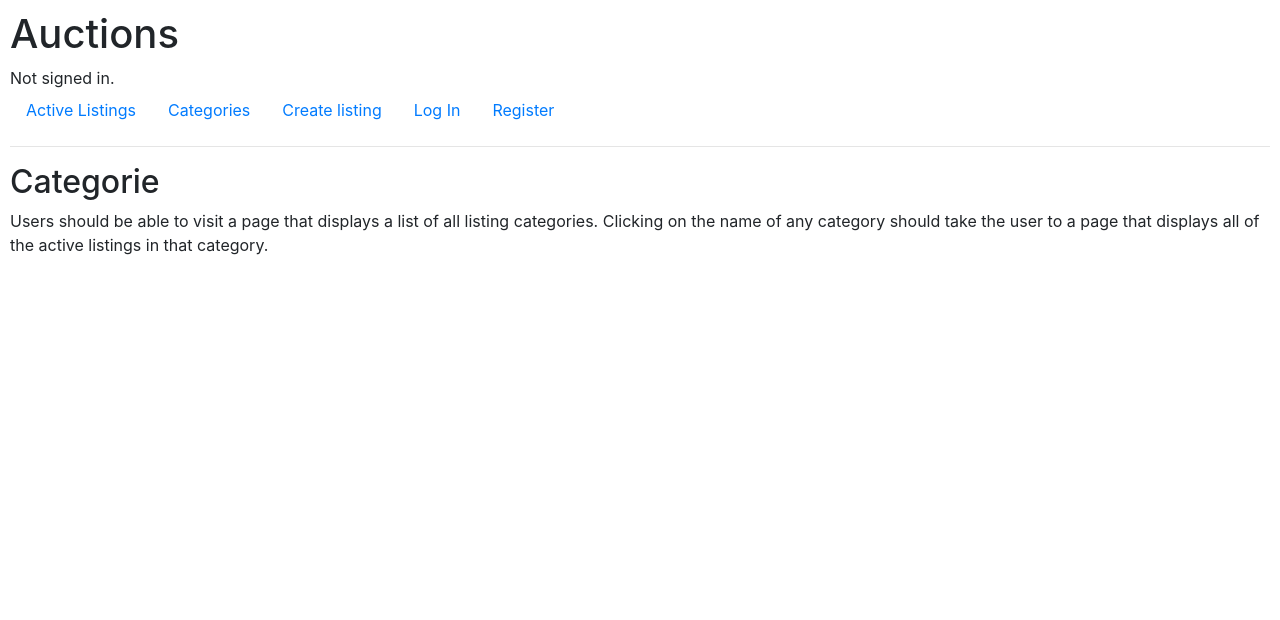
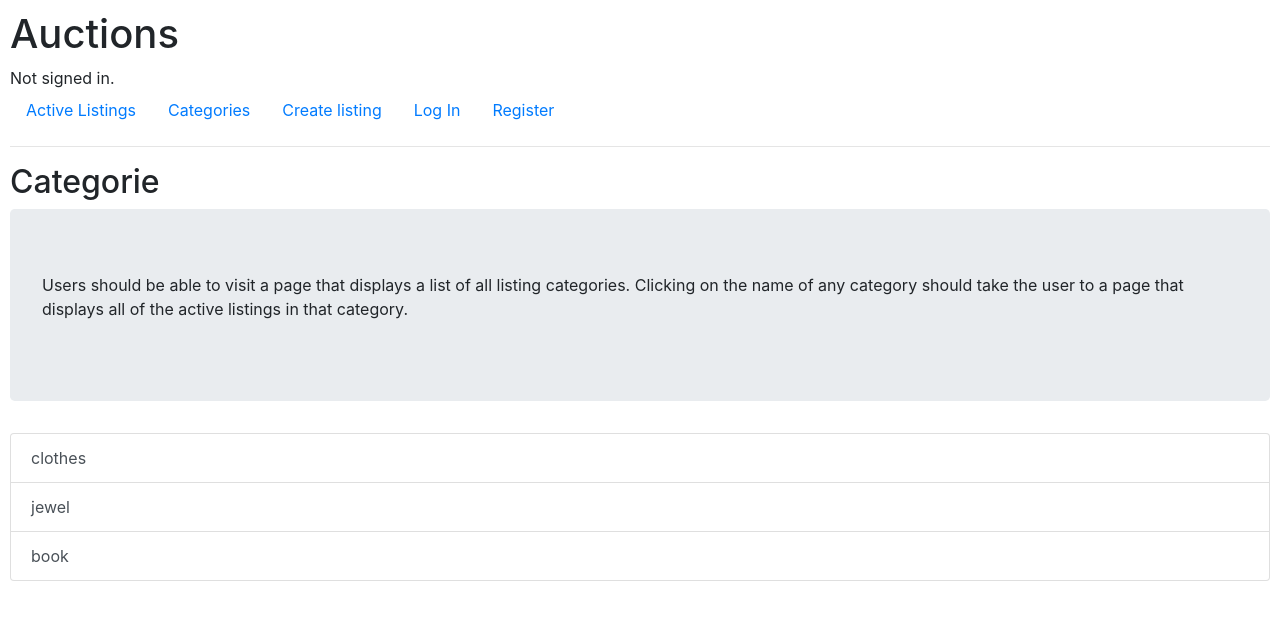
Before and after one commit to JadeRebecca/commerce, a Django app: page /categorie in a window 1280 px wide. Shown: the top 620 px of the page. Run offline with Django 3.2, Linux system fonts and the light colour scheme; data comes from the database, SQL or seed files in the repository; some libraries are stand-ins or nearby versions.

Commit message:
display categorie list

```diff
--- a/auctions/templates/auctions/categorie.html
+++ b/auctions/templates/auctions/categorie.html
@@ -3,9 +3,16 @@
 {% block body %}
 
     <h2>Categorie</h2>
-    <p>Users should be able to visit a page that displays a list of all listing categories.
+
+    <div class="jumbotron">
+        <p>Users should be able to visit a page that displays a list of all listing categories.
         Clicking on the name of any category should take the user to a page that displays all of the active listings in that category.</p>
+    </div>
 
-
+    <div class="list-group">
+        {% for categorie in categories %}
+            <a href="#" class="list-group-item list-group-item-action">{{ categorie }}</a>
+        {% endfor %}
+    </div>
 
 {% endblock %}
--- a/auctions/views.py
+++ b/auctions/views.py
@@ -4,7 +4,7 @@ from django.http import HttpResponse, HttpResponseRedirect
 from django.shortcuts import render
 from django.urls import reverse
 
-from .models import User, Listing
+from .models import User, Listing, Categorie
 
 
 def index(request):
@@ -72,6 +72,10 @@ def listing(request, id):
     })
 
 def categorie(request):
+    categories = Categorie.objects.all()
+    return render(request, "auctions/categorie.html",{
+        "categories" : categories
+    })
     return render(request, "auctions/categorie.html")
 
 def create(request):
```
